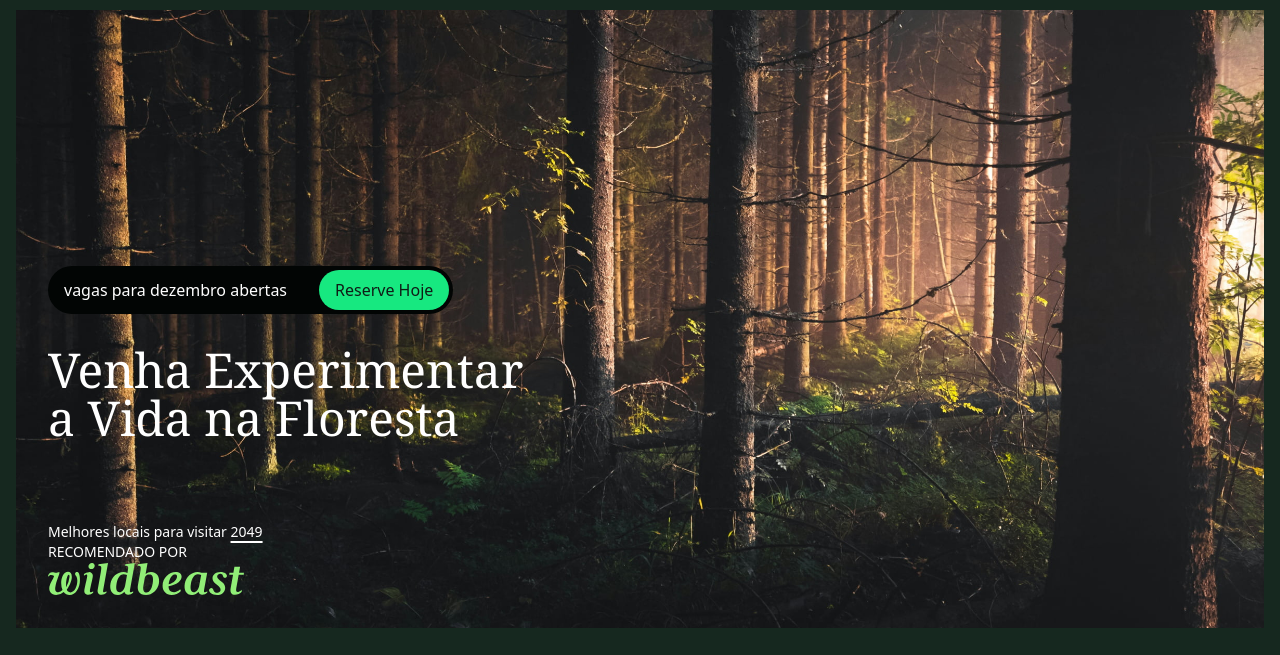
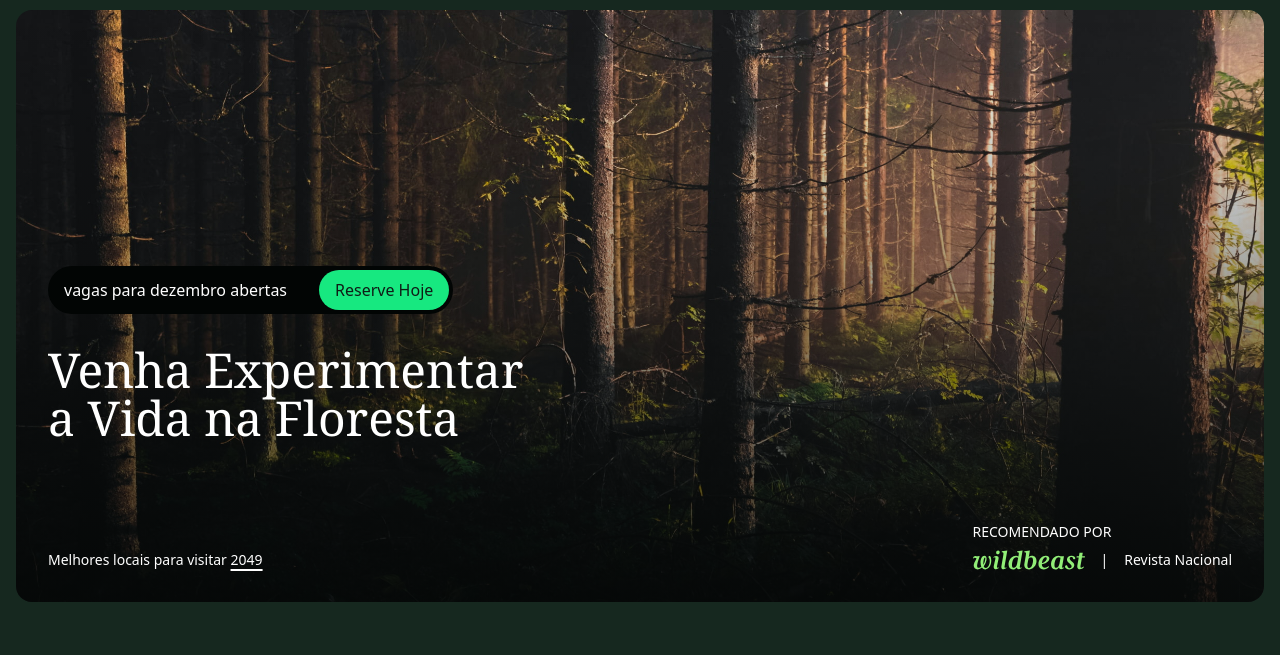
Before and after one commit to SophiAoAmaral/Projeto-Final-Tailwind, a website: page src/index.html in a window 1280 px wide. Shown: the part 145-800 px from the top of the page. Drawn offline with Linux system fonts and the light colour scheme.

Commit message:
intro-completa

```diff
--- a/src/index.html
+++ b/src/index.html
@@ -34,21 +34,23 @@
     </header>
 
     <main class="container">
-        <div class="text-white relative pt-64 px-8 pb-8">
+        <div class="text-white relative pt-64 bg-gradient-to-t from-verde-950/80 px-8 pb-8 rounded-2xl overflow-auto">
             <img src="../img/floresta.jpg" class="absolute inset-0 -z-10 size-full object-cover">
             <div class="bg-verde-950 inline-flex items-center mb-8 gap-8 py-1 pr-1 rounded-full pl-4">
                 vagas para dezembro abertas
                 <a href="" class="bg-verde-400 text-verde-900 py-2 px-4 inline-block rounded-full">Reserve Hoje</a>
             </div>
             <h1 class="font-serif text-5xl text-balance max-w-screen-sm mb-20">Venha Experimentar a Vida na Floresta</h1>
-            <div class="text-sm">
+            <div class="text-sm flex justify-between items-end">
                 <p>Melhores locais para visitar
                     <a href="" class="underline decoration-2 underline-offset-4 hover:no-underline">2049</a>
                 </p>
-                <div class="uppercase">
-                    <p>Recomendado por</p>
+                <div>
+                    <p class="uppercase mb-2">Recomendado por</p>
                     <p class="flex item-center gap-4">
-                        <img src="../img/parceiros/wildbeast.svg" alt="">
+                        <img src="../img/parceiros/wildbeast.svg" class="w-28">
+                        <span>|</span>
+                        Revista Nacional
                     </p>
                 </div>
             </div>
```
Also changed, not shown: src/output.css.
